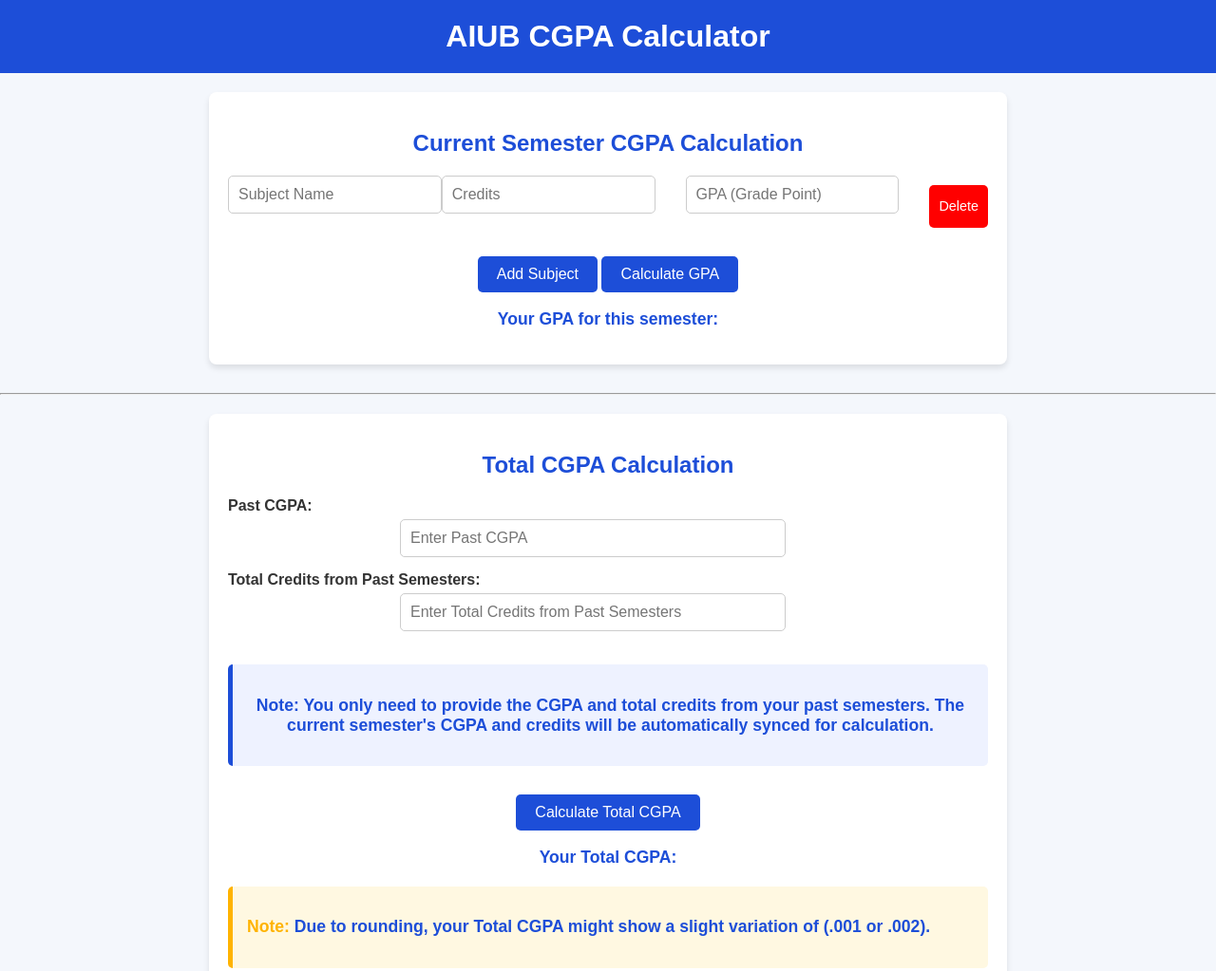
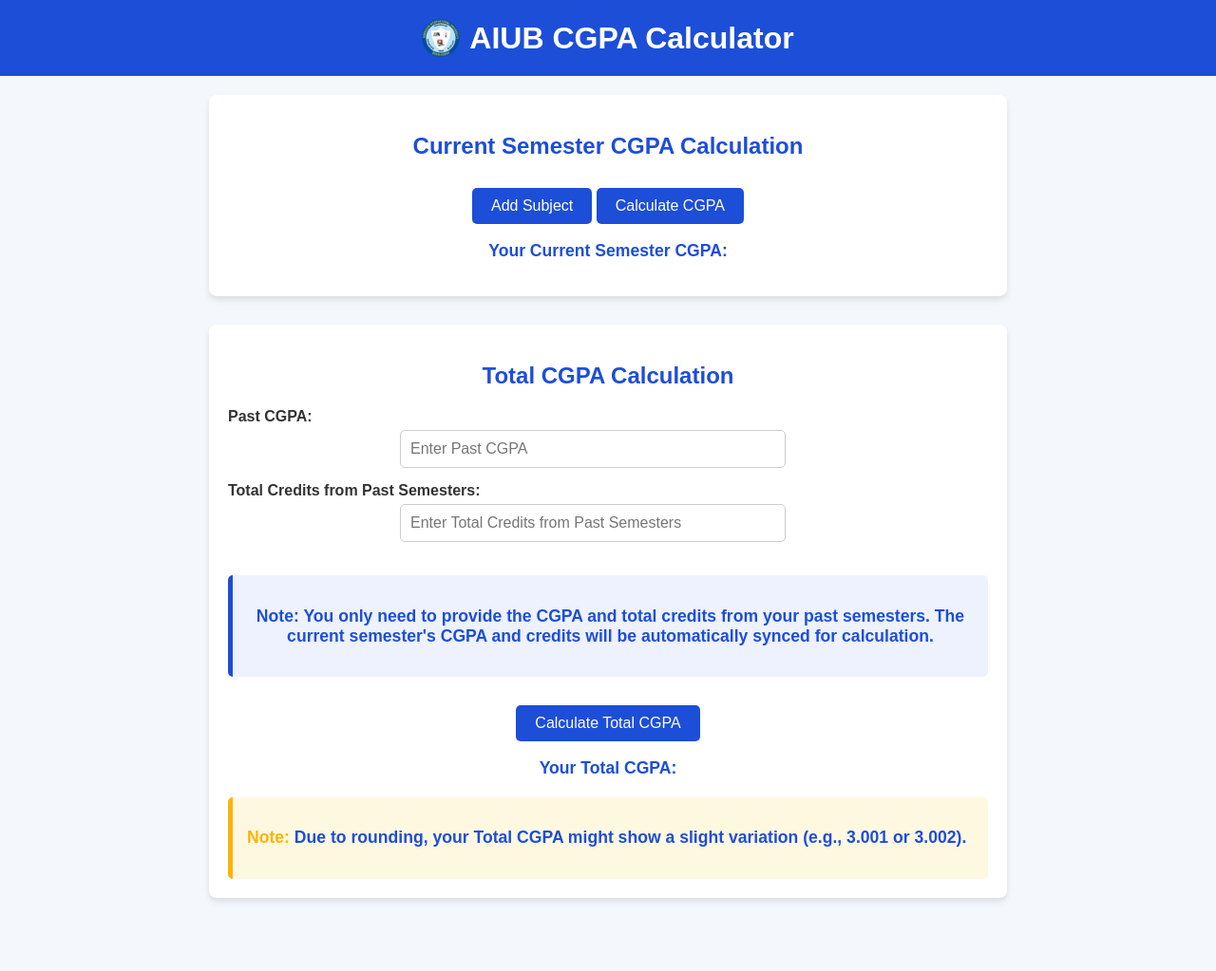
Before and after one commit to nadim249/AiubCGPA, a plain HTML site: page index.html in a window 1280 px wide. Shown: the top 1023 px of the page at 95% size. After the commit the page ends 976 px from the top, so only its background shows below. Drawn offline with Linux system fonts and the light colour scheme.

Commit message:
logo add

```diff
--- a/index.html
+++ b/index.html
@@ -4,37 +4,37 @@
     <meta charset="UTF-8">
     <meta name="viewport" content="width=device-width, initial-scale=1.0">
     <title>AIUB CGPA Calculator</title>
-    <link rel="stylesheet" href="styles.css"> <!-- Link to your CSS file -->
+    <link rel="stylesheet" href="styles.css">
 </head>
 <body>
-    <h1>AIUB CGPA Calculator</h1>
 
-    <!-- Section for Current Semester GPA Calculation -->
+    <!-- Header Section with Logo and Title -->
+    <header>
+        <div id="logo-container">
+            <img src="aiublogo.png" alt="AIUB Logo" id="aiub-logo">
+            <h1>AIUB CGPA Calculator</h1>
+        </div>
+    </header>
+
+    <!-- Current Semester CGPA Section -->
     <section id="current-semester-section">
         <h2>Current Semester CGPA Calculation</h2>
 
         <div id="subject-container">
-            <!-- Subject template -->
-            <div class="subject">
-                <input type="text" class="subject-name" placeholder="Subject Name">
-                <input type="number" step="0.01" class="subject-credit" placeholder="Credits">
-                <input type="number" step="0.01" class="subject-gpa" placeholder="GPA (Grade Point)">
-                <button type="button" class="delete-subject" onclick="deleteSubject(this)">Delete</button>
-            </div>
+            <!-- Subject input fields will be dynamically added here -->
         </div>
 
-        <!-- Button to add more subjects -->
+        <!-- Button to Add a New Subject -->
         <button id="add-subject">Add Subject</button>
 
-        <!-- Button to calculate current semester GPA -->
-        <button id="calculate-gpa">Calculate GPA</button>
+        <!-- Button to Calculate CGPA -->
+        <button id="calculate-gpa">Calculate CGPA</button>
 
-        <!-- Display current semester GPA result -->
-        <p id="current-gpa">Your GPA for this semester: </p>
+        <!-- Display Current Semester CGPA -->
+        <p id="current-cgpa">Your Current Semester CGPA: </p>
     </section>
 
-    <hr>
-
+    <!-- Total CGPA Calculation Section -->
     <section id="total-cgpa-section">
         <h2>Total CGPA Calculation</h2>
 
@@ -44,25 +44,23 @@
         <label for="past-credits">Total Credits from Past Semesters: </label>
         <input type="number" id="past-credits" placeholder="Enter Total Credits from Past Semesters">
 
-        <!-- Add Note below the inputs -->
+        <!-- Note about Past CGPA -->
         <div id="cgpa-note">
             <p><strong>Note:</strong> You only need to provide the CGPA and total credits from your past semesters. The current semester's CGPA and credits will be automatically synced for calculation.</p>
         </div>
 
-        <!-- Button to calculate total CGPA -->
+        <!-- Button to Calculate Total CGPA -->
         <button id="calculate-total-cgpa">Calculate Total CGPA</button>
 
-        <!-- Display total CGPA result -->
+        <!-- Display Total CGPA Result -->
         <p id="total-cgpa">Your Total CGPA: </p>
 
-        <!-- Additional note about CGPA rounding -->
+        <!-- Additional Note about CGPA Rounding -->
         <div id="cgpa-rounding-note">
-            <p><strong>Note:</strong> Due to rounding, your Total CGPA might show a slight variation of (.001 or .002).</p>
+            <p><strong>Note:</strong> Due to rounding, your Total CGPA might show a slight variation (e.g., 3.001 or 3.002).</p>
         </div>
     </section>
 
-
-
-    <script src="script.js"></script> <!-- Link to your JS file -->
+    <script src="script.js"></script>
 </body>
 </html>
--- a/styles.css
+++ b/styles.css
@@ -9,10 +9,29 @@
 }
 
 /* Header Styling */
-h1 {
+header {
     background-color: #1d4ed8; /* Blue */
     color: white;
     padding: 20px;
+    margin: 0;
+    font-size: 2rem;
+    display: flex;
+    justify-content: center;
+    align-items: center;
+}
+
+#logo-container {
+    display: flex;
+    align-items: center;
+}
+
+#aiub-logo {
+    width: 40px; /* Adjust logo size */
+    height: auto;
+    margin-right: 10px; /* Space between logo and title */
+}
+
+h1 {
     margin: 0;
     font-size: 2rem;
 }
@@ -95,6 +114,23 @@
     color: #1d4ed8; /* Blue text for emphasis */
 }
 
+/* Rounding Note Styling */
+#cgpa-rounding-note {
+    background-color: #fff8e1; /* Light yellow background */
+    border-left: 5px solid #ffb300; /* Yellow left border */
+    padding: 15px;
+    margin-top: 20px;
+    font-size: 1rem;
+    color: #333;
+    border-radius: 5px;
+    text-align: left;
+}
+
+#cgpa-rounding-note strong {
+    font-weight: bold;
+    color: #ffb300; /* Yellow text for emphasis */
+}
+
 /* Result Display */
 p {
     font-size: 1.1rem;
@@ -130,22 +166,6 @@
 
 .delete-subject:hover {
     background-color: darkred;
-}
-/* Additional Note about CGPA Rounding */
-#cgpa-rounding-note {
-    background-color: #fff8e1; /* Light yellow background */
-    border-left: 5px solid #ffb300; /* Yellow left border */
-    padding: 15px;
-    margin-top: 20px;
-    font-size: 1rem;
-    color: #333;
-    border-radius: 5px;
-    text-align: left;
-}
-
-#cgpa-rounding-note strong {
-    font-weight: bold;
-    color: #ffb300; /* Yellow text for emphasis */
 }
 
 /* Responsive Layout for Mobile and Tablets */
```
Also changed, not shown: aiublogo.png (added).
